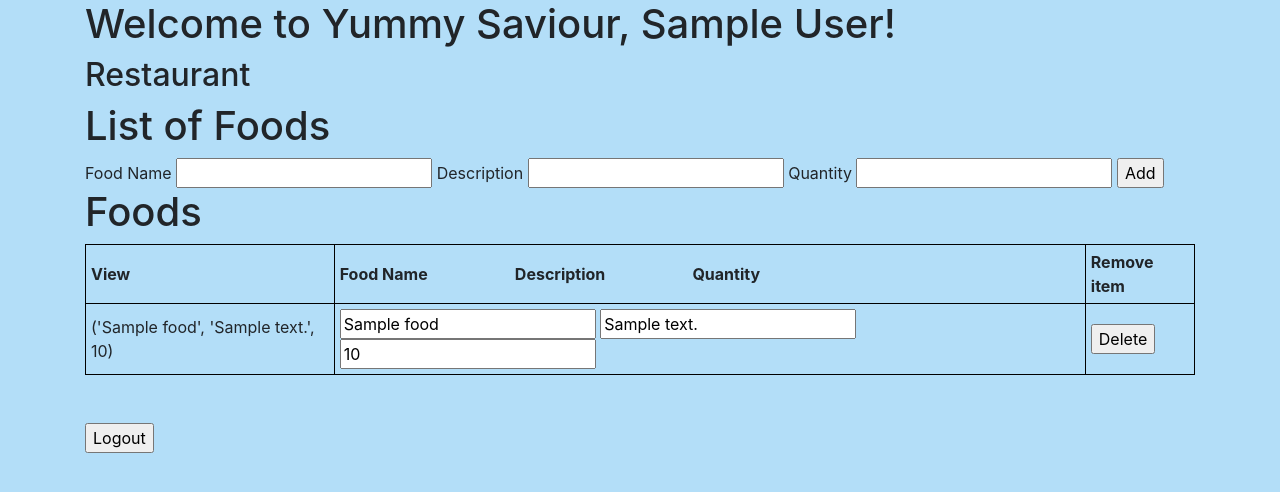
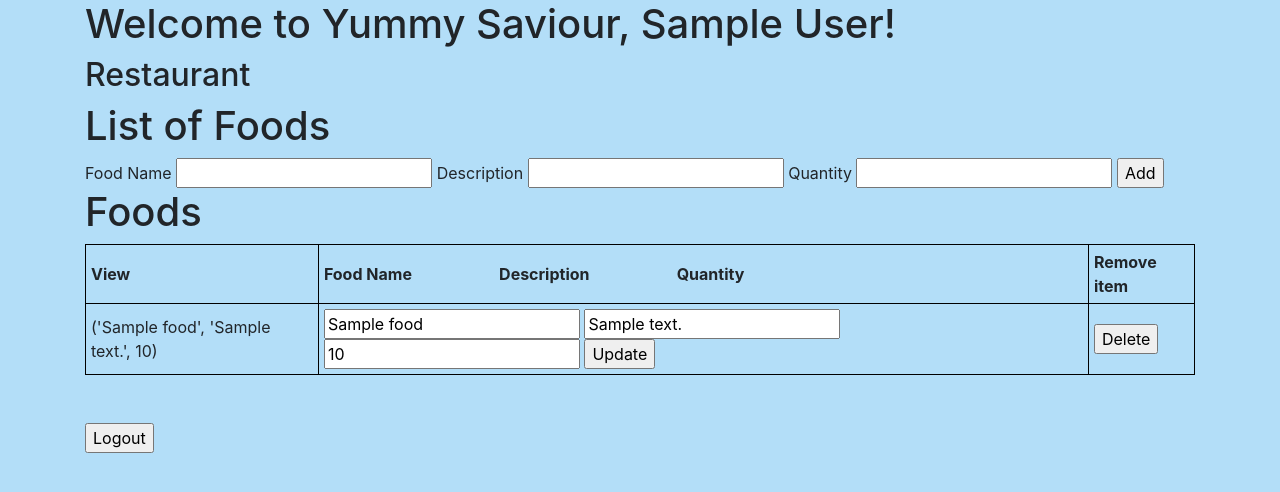
Before and after one commit to chinita226/agile-development-project, a Flask app: a page that uses website/templates/restaurant.html in a window 1280 px wide. Shown: the part 55-547 px from the top of the page. Run offline with Flask 2, Linux system fonts and the light colour scheme; a user stored in the database is signed in; tables that the repository leaves empty hold one stand-in row (values such as "Sample post"); some libraries are stand-ins or nearby versions.

Commit message:
update function fixing

```diff
--- a/website/templates/restaurant.html
+++ b/website/templates/restaurant.html
@@ -82,11 +82,12 @@
             {{food.food_name, food.description, food.quantity}}
           </td>
           <td>
-            <form method="POST" >
+            <form method="POST" action="./update" style="display: inline">
               <input type="hidden" value="{{food.id}}" name="id">
               <input type="text" value="{{food.food_name}}" name="food_name">
               <input type="text" value="{{food.description}}" name="description">
               <input type="text" value="{{food.quantity}}" name="quantity">
+              <input type="submit" value="Update">
             </form>
           </td>
           <td>
--- a/website/views.py
+++ b/website/views.py
@@ -33,7 +33,7 @@
     food = Food.query.get_or_404(id)
     db.session.commit()
     food=Food.query.all()
-    return render_template('restaurant.html', businessname=current_user.businessname, food=food)
+    return redirect(url_for("views.dashboard", user=current_user))
 
 
 @views.route("/delete", methods=["POST"])
```
